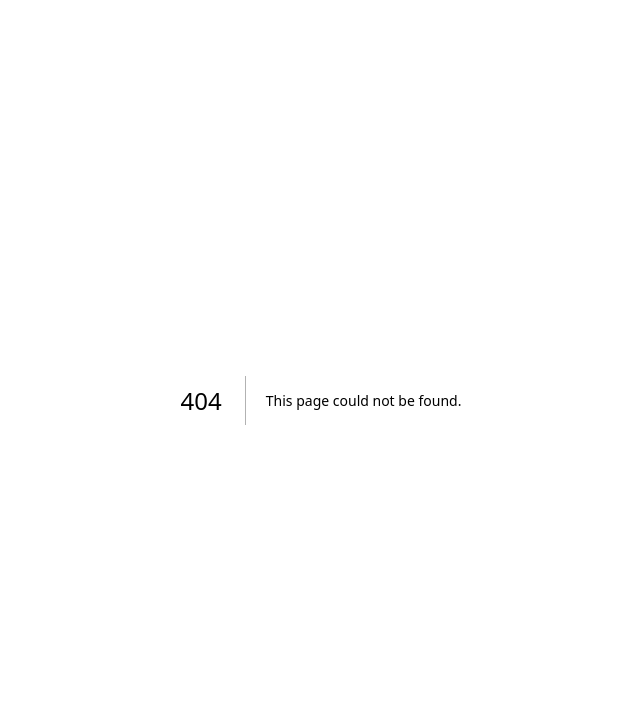
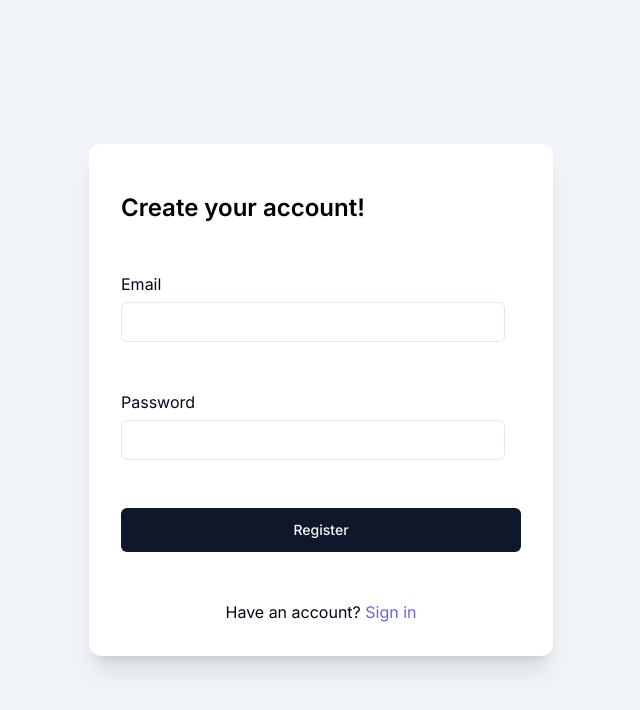
Before and after one commit to DevAngelSanchez/RGManagment360-front, a Next.js app: page /register in a window 1280 px wide. Before the commit this address had no page. Shown: the top 710 px of the page, without its empty margins (319-959 px from the left). Built offline with nearby package versions, Linux system fonts and the light colour scheme.

Commit message:
new form register
asdjkasgdja

```diff
--- a/app/globals.css
+++ b/app/globals.css
@@ -2,32 +2,68 @@
 @tailwind components;
 @tailwind utilities;
 
-:root {
-  --foreground-rgb: 0, 0, 0;
-  --background-start-rgb: 214, 219, 220;
-  --background-end-rgb: 255, 255, 255;
-}
+@layer base {
+  :root {
+    --background: 0 0% 100%;
+    --foreground: 222.2 84% 4.9%;
+    --card: 0 0% 100%;
+    --card-foreground: 222.2 84% 4.9%;
+    --popover: 0 0% 100%;
+    --popover-foreground: 222.2 84% 4.9%;
+    --primary: 222.2 47.4% 11.2%;
+    --primary-foreground: 210 40% 98%;
+    --secondary: 210 40% 96.1%;
+    --secondary-foreground: 222.2 47.4% 11.2%;
+    --muted: 210 40% 96.1%;
+    --muted-foreground: 215.4 16.3% 46.9%;
+    --accent: 210 40% 96.1%;
+    --accent-foreground: 222.2 47.4% 11.2%;
+    --destructive: 0 84.2% 60.2%;
+    --destructive-foreground: 210 40% 98%;
+    --border: 214.3 31.8% 91.4%;
+    --input: 214.3 31.8% 91.4%;
+    --ring: 222.2 84% 4.9%;
+    --radius: 0.5rem;
+    --chart-1: 12 76% 61%;
+    --chart-2: 173 58% 39%;
+    --chart-3: 197 37% 24%;
+    --chart-4: 43 74% 66%;
+    --chart-5: 27 87% 67%;
+  }
 
-@media (prefers-color-scheme: dark) {
-  :root {
-    --foreground-rgb: 255, 255, 255;
-    --background-start-rgb: 0, 0, 0;
-    --background-end-rgb: 0, 0, 0;
+  .dark {
+    --background: 222.2 84% 4.9%;
+    --foreground: 210 40% 98%;
+    --card: 222.2 84% 4.9%;
+    --card-foreground: 210 40% 98%;
+    --popover: 222.2 84% 4.9%;
+    --popover-foreground: 210 40% 98%;
+    --primary: 210 40% 98%;
+    --primary-foreground: 222.2 47.4% 11.2%;
+    --secondary: 217.2 32.6% 17.5%;
+    --secondary-foreground: 210 40% 98%;
+    --muted: 217.2 32.6% 17.5%;
+    --muted-foreground: 215 20.2% 65.1%;
+    --accent: 217.2 32.6% 17.5%;
+    --accent-foreground: 210 40% 98%;
+    --destructive: 0 62.8% 30.6%;
+    --destructive-foreground: 210 40% 98%;
+    --border: 217.2 32.6% 17.5%;
+    --input: 217.2 32.6% 17.5%;
+    --ring: 212.7 26.8% 83.9%;
+    --chart-1: 220 70% 50%;
+    --chart-2: 160 60% 45%;
+    --chart-3: 30 80% 55%;
+    --chart-4: 280 65% 60%;
+    --chart-5: 340 75% 55%;
   }
 }
 
-body {
-  color: rgb(var(--foreground-rgb));
-  background: linear-gradient(
-      to bottom,
-      transparent,
-      rgb(var(--background-end-rgb))
-    )
-    rgb(var(--background-start-rgb));
-}
-
-@layer utilities {
-  .text-balance {
-    text-wrap: balance;
+@layer base {
+  * {
+    @apply border-border;
+  }
+  body {
+    @apply bg-background text-foreground;
   }
 }
--- /dev/null
+++ b/app/register/form.tsx
@@ -0,0 +1,57 @@
+"use client";
+
+import { useState } from "react";
+import { Button } from "@/components/ui/button";
+import { Input } from "@/components/ui/input";
+import { Label } from "@radix-ui/react-label";
+
+export const RegisterForm = () => {
+  const [email, setEmail] = useState("");
+  const [password, setPassword] = useState("");
+
+  const onSubmit = async (e: React.FormEvent) => {
+    e.preventDefault();
+    try{
+        const res = await fetch('/api/register', {
+            method: 'POST',
+            body: JSON.stringify({
+                email,
+                password
+            }),
+            headers: {
+                'Content-Type': 'application/json'
+            }
+        })
+        if (res.ok) {
+            //redirect
+        }
+
+
+    } catch (error) {
+        console.error(error)
+    }
+    console.log("Register!");
+  };
+  return (
+    <form onSubmit={onSubmit} className="space-y-12 w-[400px]">
+      <div className="grid w-full max-w-sm items-center gap-1.5">
+        <Label htmlFor="email">Email</Label>
+        <Input
+          id="email"
+          type="email"
+          value={email}
+          onChange={(e) => setEmail(e.target.value)}
+        />
+      </div>
+      <div className="grid w-full max-w-sm items-center gap-1.5">
+        <Label htmlFor="password">Password</Label>
+        <Input id="password" type="password" value={password} onChange={(e) => setPassword(e.target.value)} />
+      </div>
+      <div className="w-full">
+        <Button className="w-full" size="lg">
+          Register
+        </Button>
+      </div>
+    </form>
+  );
+};
--- /dev/null
+++ b/app/register/page.tsx
@@ -0,0 +1,18 @@
+import Link from "next/link";
+import { RegisterForm } from "./form";
+
+export default function RegisterPage() {
+  return (
+    <div className="h-screen w-screen flex justify-center items-center bg-slate-100">
+      <div className="shadow-xl px-8 py-8 pt-12 bg-white rounded-xl space-y-12">
+        <h1 className="text-black font-semibold text-2xl ">
+          Create your account!
+        </h1>
+        <RegisterForm />
+        <p className="text-center">
+          Have an account? <Link className="text-indigo-500 hover:underline" href="/login">Sign in</Link>
+        </p>
+      </div>
+    </div>
+  );
+}
--- /dev/null
+++ b/components/ui/button.tsx
@@ -0,0 +1,56 @@
+import * as React from "react"
+import { Slot } from "@radix-ui/react-slot"
+import { cva, type VariantProps } from "class-variance-authority"
+
+import { cn } from "@/lib/utils"
+
+const buttonVariants = cva(
+  "inline-flex items-center justify-center whitespace-nowrap rounded-md text-sm font-medium ring-offset-background transition-colors focus-visible:outline-none focus-visible:ring-2 focus-visible:ring-ring focus-visible:ring-offset-2 disabled:pointer-events-none disabled:opacity-50",
+  {
+    variants: {
+      variant: {
+        default: "bg-primary text-primary-foreground hover:bg-primary/90",
+        destructive:
+          "bg-destructive text-destructive-foreground hover:bg-destructive/90",
+        outline:
+          "border border-input bg-background hover:bg-accent hover:text-accent-foreground",
+        secondary:
+          "bg-secondary text-secondary-foreground hover:bg-secondary/80",
+        ghost: "hover:bg-accent hover:text-accent-foreground",
+        link: "text-primary underline-offset-4 hover:underline",
+      },
+      size: {
+        default: "h-10 px-4 py-2",
+        sm: "h-9 rounded-md px-3",
+        lg: "h-11 rounded-md px-8",
+        icon: "h-10 w-10",
+      },
+    },
+    defaultVariants: {
+      variant: "default",
+      size: "default",
+    },
+  }
+)
+
+export interface ButtonProps
+  extends React.ButtonHTMLAttributes<HTMLButtonElement>,
+    VariantProps<typeof buttonVariants> {
+  asChild?: boolean
+}
+
+const Button = React.forwardRef<HTMLButtonElement, ButtonProps>(
+  ({ className, variant, size, asChild = false, ...props }, ref) => {
+    const Comp = asChild ? Slot : "button"
+    return (
+      <Comp
+        className={cn(buttonVariants({ variant, size, className }))}
+        ref={ref}
+        {...props}
+      />
+    )
+  }
+)
+Button.displayName = "Button"
+
+export { Button, buttonVariants }
--- /dev/null
+++ b/components/ui/input.tsx
@@ -0,0 +1,25 @@
+import * as React from "react"
+
+import { cn } from "@/lib/utils"
+
+export interface InputProps
+  extends React.InputHTMLAttributes<HTMLInputElement> {}
+
+const Input = React.forwardRef<HTMLInputElement, InputProps>(
+  ({ className, type, ...props }, ref) => {
+    return (
+      <input
+        type={type}
+        className={cn(
+          "flex h-10 w-full rounded-md border border-input bg-background px-3 py-2 text-sm ring-offset-background file:border-0 file:bg-transparent file:text-sm file:font-medium placeholder:text-muted-foreground focus-visible:outline-none focus-visible:ring-2 focus-visible:ring-ring focus-visible:ring-offset-2 disabled:cursor-not-allowed disabled:opacity-50",
+          className
+        )}
+        ref={ref}
+        {...props}
+      />
+    )
+  }
+)
+Input.displayName = "Input"
+
+export { Input }
--- /dev/null
+++ b/components/ui/label.tsx
@@ -0,0 +1,26 @@
+"use client"
+
+import * as React from "react"
+import * as LabelPrimitive from "@radix-ui/react-label"
+import { cva, type VariantProps } from "class-variance-authority"
+
+import { cn } from "@/lib/utils"
+
+const labelVariants = cva(
+  "text-sm font-medium leading-none peer-disabled:cursor-not-allowed peer-disabled:opacity-70"
+)
+
+const Label = React.forwardRef<
+  React.ElementRef<typeof LabelPrimitive.Root>,
+  React.ComponentPropsWithoutRef<typeof LabelPrimitive.Root> &
+    VariantProps<typeof labelVariants>
+>(({ className, ...props }, ref) => (
+  <LabelPrimitive.Root
+    ref={ref}
+    className={cn(labelVariants(), className)}
+    {...props}
+  />
+))
+Label.displayName = LabelPrimitive.Root.displayName
+
+export { Label }
--- /dev/null
+++ b/lib/utils.ts
@@ -0,0 +1,6 @@
+import { type ClassValue, clsx } from "clsx"
+import { twMerge } from "tailwind-merge"
+
+export function cn(...inputs: ClassValue[]) {
+  return twMerge(clsx(inputs))
+}
--- a/tailwind.config.ts
+++ b/tailwind.config.ts
@@ -1,20 +1,80 @@
-import type { Config } from "tailwindcss";
+import type { Config } from "tailwindcss"
 
-const config: Config = {
+const config = {
+  darkMode: ["class"],
   content: [
-    "./pages/**/*.{js,ts,jsx,tsx,mdx}",
-    "./components/**/*.{js,ts,jsx,tsx,mdx}",
-    "./app/**/*.{js,ts,jsx,tsx,mdx}",
-  ],
+    './pages/**/*.{ts,tsx}',
+    './components/**/*.{ts,tsx}',
+    './app/**/*.{ts,tsx}',
+    './src/**/*.{ts,tsx}',
+	],
+  prefix: "",
   theme: {
+    container: {
+      center: true,
+      padding: "2rem",
+      screens: {
+        "2xl": "1400px",
+      },
+    },
     extend: {
-      backgroundImage: {
-        "gradient-radial": "radial-gradient(var(--tw-gradient-stops))",
-        "gradient-conic":
-          "conic-gradient(from 180deg at 50% 50%, var(--tw-gradient-stops))",
+      colors: {
+        border: "hsl(var(--border))",
+        input: "hsl(var(--input))",
+        ring: "hsl(var(--ring))",
+        background: "hsl(var(--background))",
+        foreground: "hsl(var(--foreground))",
+        primary: {
+          DEFAULT: "hsl(var(--primary))",
+          foreground: "hsl(var(--primary-foreground))",
+        },
+        secondary: {
+          DEFAULT: "hsl(var(--secondary))",
+          foreground: "hsl(var(--secondary-foreground))",
+        },
+        destructive: {
+          DEFAULT: "hsl(var(--destructive))",
+          foreground: "hsl(var(--destructive-foreground))",
+        },
+        muted: {
+          DEFAULT: "hsl(var(--muted))",
+          foreground: "hsl(var(--muted-foreground))",
+        },
+        accent: {
+          DEFAULT: "hsl(var(--accent))",
+          foreground: "hsl(var(--accent-foreground))",
+        },
+        popover: {
+          DEFAULT: "hsl(var(--popover))",
+          foreground: "hsl(var(--popover-foreground))",
+        },
+        card: {
+          DEFAULT: "hsl(var(--card))",
+          foreground: "hsl(var(--card-foreground))",
+        },
+      },
+      borderRadius: {
+        lg: "var(--radius)",
+        md: "calc(var(--radius) - 2px)",
+        sm: "calc(var(--radius) - 4px)",
+      },
+      keyframes: {
+        "accordion-down": {
+          from: { height: "0" },
+          to: { height: "var(--radix-accordion-content-height)" },
+        },
+        "accordion-up": {
+          from: { height: "var(--radix-accordion-content-height)" },
+          to: { height: "0" },
+        },
+      },
+      animation: {
+        "accordion-down": "accordion-down 0.2s ease-out",
+        "accordion-up": "accordion-up 0.2s ease-out",
       },
     },
   },
-  plugins: [],
-};
-export default config;
+  plugins: [require("tailwindcss-animate")],
+} satisfies Config
+
+export default config
```
Also changed, not shown: package.json (+8 -1 lines), components.json (added), 1 other file (tests, documents, lock files or other folders).
